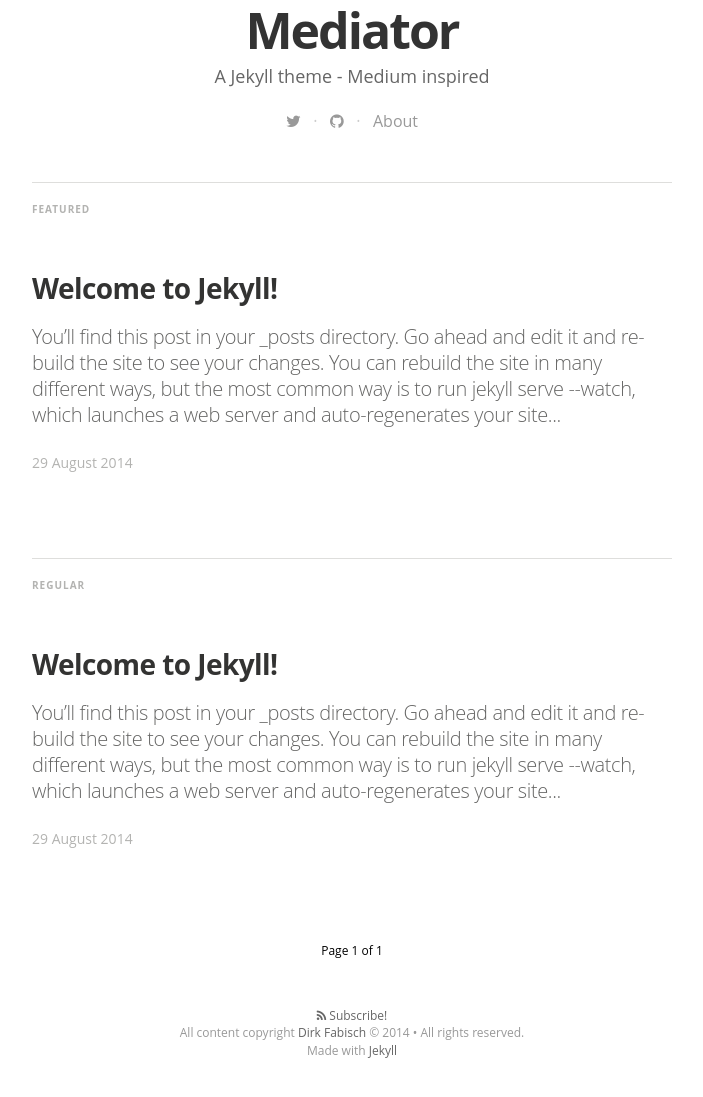
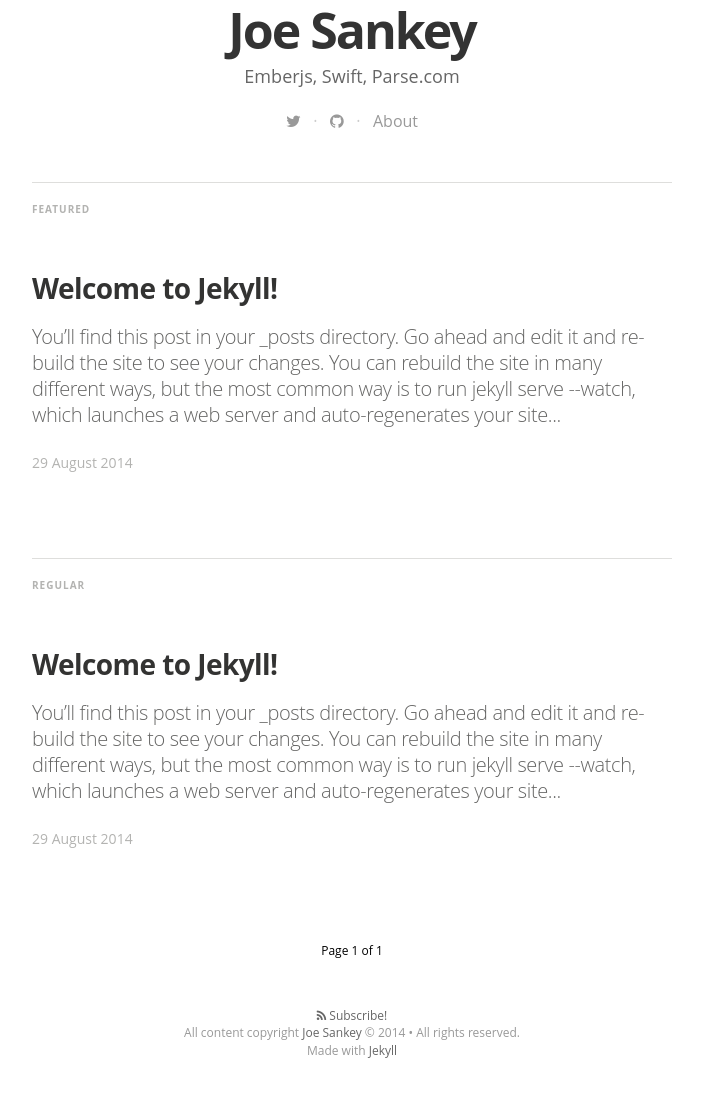
Before and after one commit to joesankey/joesankey.github.io, a Jekyll site: the page built from index.html, in a window 1280 px wide and 1400 px high, scrolled down 236 px. Shown: the part 293-1390 px from the top of the window, without its empty margins (288-991 px from the left). Built offline with Jekyll 4.4.1, drawn with Linux system fonts in a browser that asks for light colours; nearby versions of some CDN libraries; some web fonts are replaced; Markdown is read by kramdown in place of the engine named in the settings; the list of posts is cut into pages by our own code.

Commit message:
Changing some config

```diff
--- a/_config.yml
+++ b/_config.yml
@@ -3,9 +3,9 @@ markdown: redcarpet
 highlighter: pygments
 
 # Site settings
-title: "Mediator"
+title: "Joe Sankey"
 description: > # this means to ignore newlines until "email:"
-   A Jekyll theme - Medium inspired
+   Emberjs, Swift, Parse.com
 
 email: a-mail@mail.mail
 #blog logo
@@ -13,19 +13,19 @@ logo: "/assets/images/df_logo.jpg"
 # blog cover
 cover: "/assets/images/cA4aKEIPQrerBnp1yGHv_IMG_9534-3-2.jpg"
 
-name: 'Dirk Fabisch'
-author: 'Dirk Fabisch'
+name: 'Joe Sankey'
+author: 'Joe Sankey'
 author_image: "/assets/images/author.jpg"
 
 paginate:	5
 
-url: "http://myblog.***.***" # the base hostname & protocol for your site
+url: "http://joesankey.com" # the base hostname & protocol for your site
 baseurl: ""
 
 # social icons and sharing options
 social:
   - icon:	twitter
-    url:	https://twitter.com/dirkfabisch
+    url:	https://twitter.com/joesankey
     desc: Follow me on twitter
     share_url: http://twitter.com/share
     share_title: ?text=
@@ -39,7 +39,7 @@ social:
 #    share_link: "&amp;u="
 
   - icon:	github
-    url:	https://github.com/dirkfabisch
+    url:	https://github.com/joesankey
     desc:	Fork me on github
     share_url:
     share_title:
```
